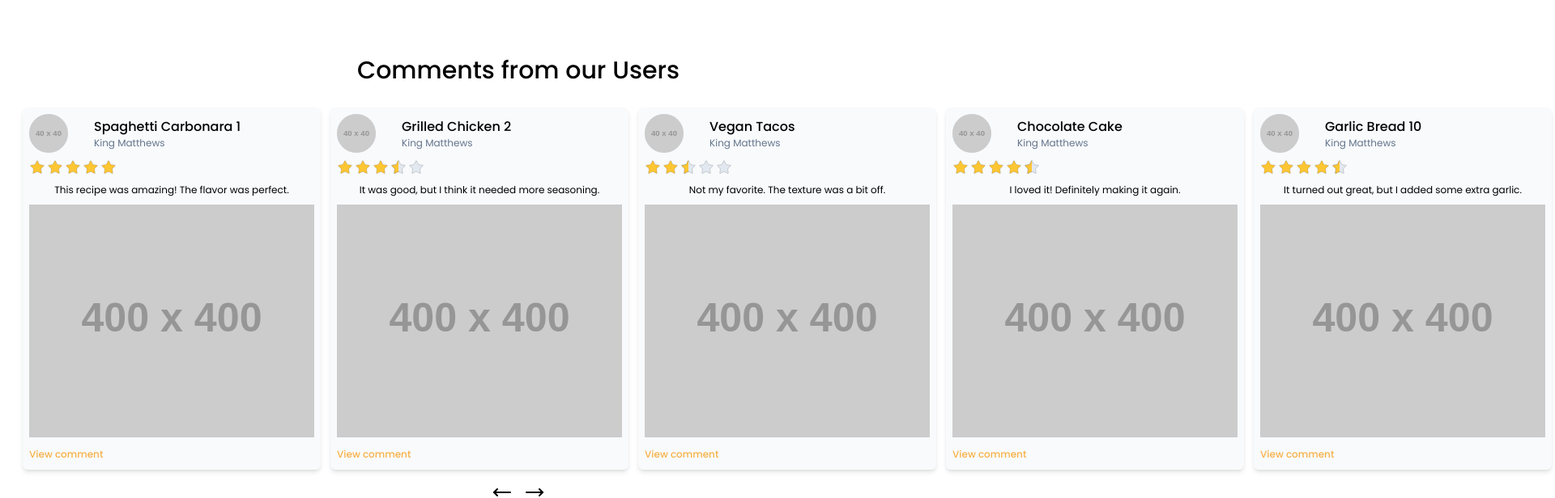
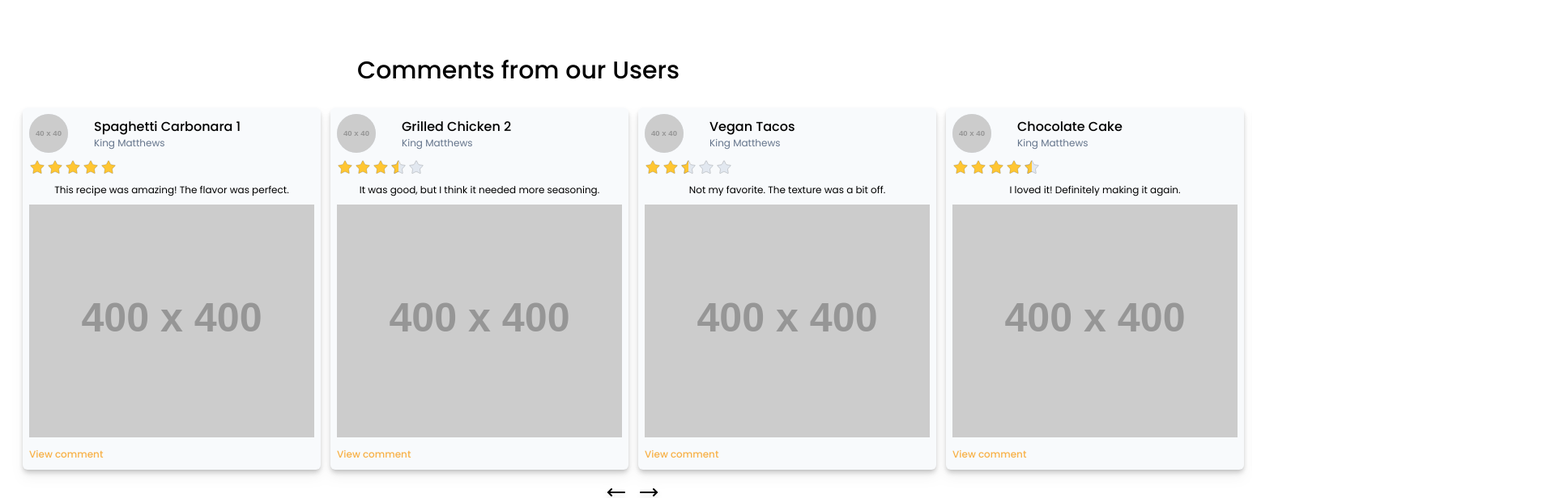
Before and after one commit to MathHenr/Flavors-Archive, a React app: page / in a window 1280 px wide. Shown: the part 1860-2476 px from the top of the page at 81% size, 1920 px wide, since content can reach past the window. Built offline with nearby package versions, Linux system fonts and the light colour scheme; the HTML template or start-up script is replaced by a standard one.

Commit message:
Carrousel finalizado, terminando alguns detalhes.

```diff
--- a/src/app.tsx
+++ b/src/app.tsx
@@ -142,7 +142,7 @@ export function App() {
         </h1>
 
         {/* Carrousel */}
-        <div className="w-full p-3" >
+        <div className="max-w-[1530px] mx-auto p-3 overflow-hidden drop-shadow-lg" >
           <CommentCarrousel />
         </div>
 
--- a/src/components/comment-carrousel.tsx
+++ b/src/components/comment-carrousel.tsx
@@ -10,14 +10,14 @@ export function CommentCarrousel () {
 
     function showNextComment () {
         setCommentIndex(index => {
-            if (index === comments.length - 1) return 0;
+            if (index === Math.floor((comments.length - 1)/3)) return 0;
             return index + 1;
         })
     }
 
     function showPrevComment () {
         setCommentIndex(index => {
-            if (index === 0) return comments.length - 1;
+            if (index === 0) return Math.floor((comments.length - 1)/3);
             return index - 1;
         })
     }
@@ -31,7 +31,7 @@ export function CommentCarrousel () {
                     // Comments
                     <div
                         className="col-span-1 w-[368px] max-h-[500px] bg-slate-50 p-2 flex flex-col gap-2 rounded-md shadow-md hover:scale-105 hove:shadow-xl transition-all ease-in-out duration-300"
-                        style={{ translate: `${-90 * commentIndex}%` }}
+                        style={{ translate: `${-300 * commentIndex}%` }}
                     >
                         <div
                             className="flex items-center gap-8"
```
